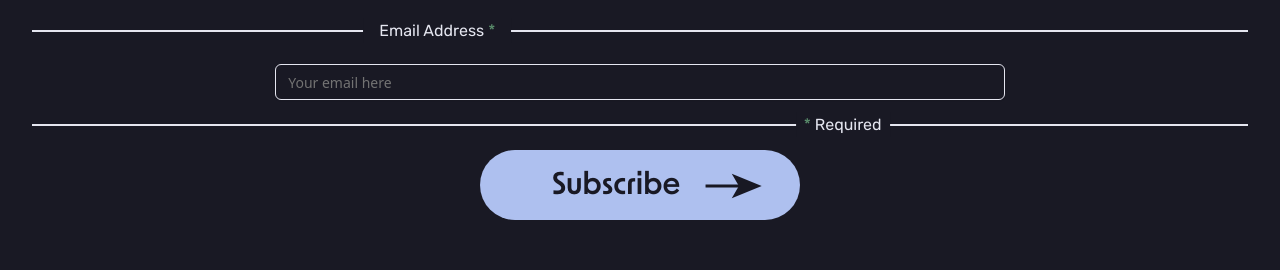
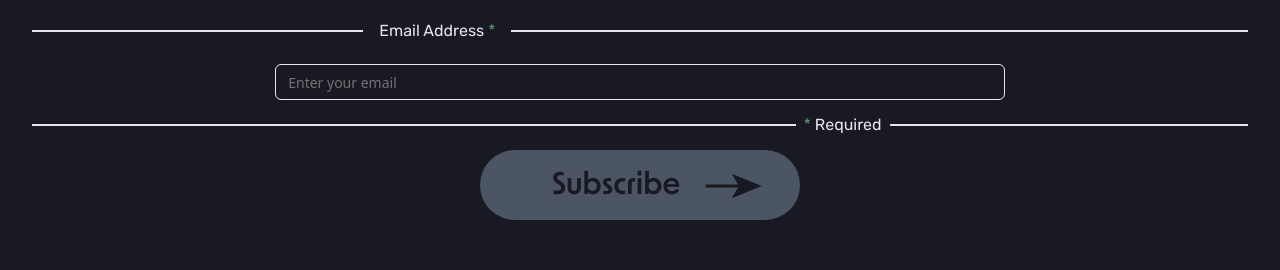
Before and after one commit to bim-finance-org/tokeshare, a Next.js app: page / in a window 1280 px wide. Shown: the part 1786-2056 px from the top of the page. Built offline with nearby package versions, Linux system fonts and the light colour scheme.

Commit message:
subscribe newsletter on home

```diff
--- a/app/page.tsx
+++ b/app/page.tsx
@@ -1,4 +1,5 @@
-import React from "react";
+"use client";
+import React, { useState } from "react";
 import NavBar from "./components/NavBar";
 import Footer from "./components/Footer";
 import PopularHouses from "./components/PopularHouses";
@@ -7,21 +8,76 @@ import Link from "next/link";
 import Image from "next/image";
 import { Input } from "../components/ui/input";
 import Schema from "./components/Schema";
+import { z } from "zod";
 
 export default function Home() {
+	const [email, setEmail] = useState("");
+	const [submitted, setSubmitted] = useState(false);
+	const [error, setError] = useState("");
+	const [isSubmitting, setIsSubmitting] = useState(false);
+	const handleSubscribe = async () => {
+		if (!email.trim()) {
+			setError("Please enter your email.");
+			return;
+		}
+		if (!z.string().email().safeParse(email).success) {
+			setError("Invalid email address. Please enter a valid one.");
+			return;
+		}
+
+		try {
+			setIsSubmitting(true);
+			const body = { email };
+			const response = await fetch("/api/emails", {
+				method: "POST",
+				headers: { "Content-Type": "application/json" },
+				body: JSON.stringify(body),
+			});
+
+			if (response.status < 200 || response.status >= 400) {
+				throw new Error();
+			}
+			setSubmitted(true);
+			setEmail(""); // Réinitialisation du champ après soumission
+			setError(""); // Supprimer les erreurs après succès
+			setIsSubmitting(false);
+		} catch (error) {
+			setIsSubmitting(false);
+			console.error("Erreur d'inscription:", error);
+			setError("An error occurred. Please try again later.");
+		}
+	};
+
 	return (
 		<>
-      <div className="relative h-screen bg-color1">
-        <NavBar customClass="absolute top-0 w-full flex items-center justify-between px-4 sm:px-6 md:px-8 lg:px-12 py-3 md:py-4 z-50" />
-        <div className="relative h-screen">
-          <Image src="/images/bg-image-1.webp" alt="House" fill className="object-cover" />
+			<div className='relative h-screen bg-color1'>
+				<NavBar customClass='absolute top-0 w-full flex items-center justify-between px-4 sm:px-6 md:px-8 lg:px-12 py-3 md:py-4 z-50' />
+				<div className='relative h-screen'>
+					<Image
+						src='/images/bg-image-1.webp'
+						alt='House'
+						fill
+						className='object-cover'
+					/>
 				</div>
-        <div className="absolute inset-0 flex flex-col items-start justify-center px-6 md:px-36 space-y-4">
-          <h1 className="text-white text-4xl md:text-6xl pt-4 w-full md:w-2/3 lg:w-1/2">Let&apos;s redefine access to investment</h1>
-          <p className="text-white text-sm md:text-lg max-w-lg leading-relaxed text-justify">Through Tokeshare, investors from around the world can now enter the Latin American market through fractionalized and tokenized ownership. With transparency and the efficiency of blockchain, we offer a compliant and modern solution to rethink real estate investment.</p>
-          <p className="text-white text-sm md:text-lg">The future of finance lies in tokenization.</p>
-          <Link href="/buildingInProgress">
-            <button className="rounded-lg w-48 bg-color4 px-6 py-2 text-sm md:text-lg hover:scale-105 transition-transform duration-300">Sign up</button>
+				<div className='absolute inset-0 flex flex-col items-start justify-center px-6 md:px-36 space-y-4'>
+					<h1 className='text-white text-4xl md:text-6xl pt-4 w-full md:w-2/3 lg:w-1/2'>
+						Let&apos;s redefine access to investment
+					</h1>
+					<p className='text-white text-sm md:text-lg max-w-lg leading-relaxed text-justify'>
+						Through Tokeshare, investors from around the world can now enter the
+						Latin American market through fractionalized and tokenized
+						ownership. With transparency and the efficiency of blockchain, we
+						offer a compliant and modern solution to rethink real estate
+						investment.
+					</p>
+					<p className='text-white text-sm md:text-lg'>
+						The future of finance lies in tokenization.
+					</p>
+					<Link href='/buildingInProgress'>
+						<button className='rounded-lg w-48 bg-color4 px-6 py-2 text-sm md:text-lg hover:scale-105 transition-transform duration-300'>
+							Sign up
+						</button>
 					</Link>
 				</div>
 			</div>
@@ -30,33 +86,61 @@ export default function Home() {
 
 			<PopularHouses indexes={[0, 1, 2]} />
 
-      <div className="mt-16 bg-color4 p-8">
-        <div className="h-72"></div>
-        <h4 className="font-bold text-5xl text-center mb-6">Interested in Updates?</h4>
+			<div className='mt-16 bg-color4 p-8'>
+				<div className='h-72'></div>
+				<h4 className='font-bold text-5xl text-center mb-6'>
+					Interested in Updates?
+				</h4>
 
-        <div className="relative w-full my-8">
-          <div className="border-t-2 border-color1 w-full"></div>
-          <div className="absolute left-1/3 transform -translate-x-1/2 -top-3 bg-color4 px-4">
+				{submitted ? (
+					<p className='text-green-400 font-semibold text-center'>
+						✅ Thank you! We’ll keep you updated. Stay tuned! 🎉
+					</p>
+				) : (
+					<>
+						<div className='relative w-full my-8'>
+							<div className='border-t-2 border-color1 w-full'></div>
+							<div className='absolute left-1/3 transform -translate-x-1/2 -top-3 bg-color4 px-4'>
 								<span>Email Address </span>
-            <span className="text-color3">*</span>
+								<span className='text-color3'>*</span>
 							</div>
 						</div>
-
-        <form className="flex flex-col items-center space-y-6">
-          <Input type="text" placeholder="Your email here" className="w-3/5 p-3 bg-transparent border border-color1" required />
-          <div className="relative w-full my-8">
-            <div className="border-t-2 border-color1 w-full"></div>
-            <div className="absolute left-2/3 transform -translate-x-1/2 -top-3 bg-color4 px-2">
-              <span className="text-color3">* </span>
+						<form className='flex flex-col items-center space-y-6'>
+							<Input
+								type='email'
+								placeholder='Enter your email'
+								value={email}
+								onChange={(e) => {
+									setEmail(e.target.value);
+									setError(""); // Supprime l'erreur en cas de modification
+								}}
+								className={`w-3/5 p-3 bg-transparent border ${
+									error ? "border-red-500" : "border-color1"
+								}`}
+							/>
+							<div className='relative w-full my-8'>
+								<div className='border-t-2 border-color1 w-full'></div>
+								<div className='absolute left-2/3 transform -translate-x-1/2 -top-3 bg-color4 px-2'>
+									<span className='text-color3'>* </span>
 									<span>Required</span>
 								</div>
 							</div>
-
-          <button type="submit" className="flex items-center justify-center py-4 px-8 bg-color5 text-color4 rounded-full text-lg font-medium hover:bg-color2 transition">
-            <h2 className="pl-10 pr-4 text-3xl">Subscribe</h2>
+							{error && <p className='text-red-500 text-sm mb-2'>{error}</p>}
+							<button
+								className='flex items-center justify-center py-4 px-8 bg-color5 text-color4 rounded-full text-lg font-medium hover:bg-color2 transition disabled:bg-gray-600'
+								onClick={handleSubscribe}
+								disabled={
+									!email.trim() ||
+									!z.string().email().safeParse(email).success ||
+									isSubmitting
+								}
+							>
+								<h2 className='pl-10 pr-4 text-3xl'>Subscribe</h2>
 								<ArrowLineIcon size={72} />
 							</button>
 						</form>
+					</>
+				)}
 			</div>
 
 			<Footer />
```
Lines whose indentation alone changed are shown as unchanged.
